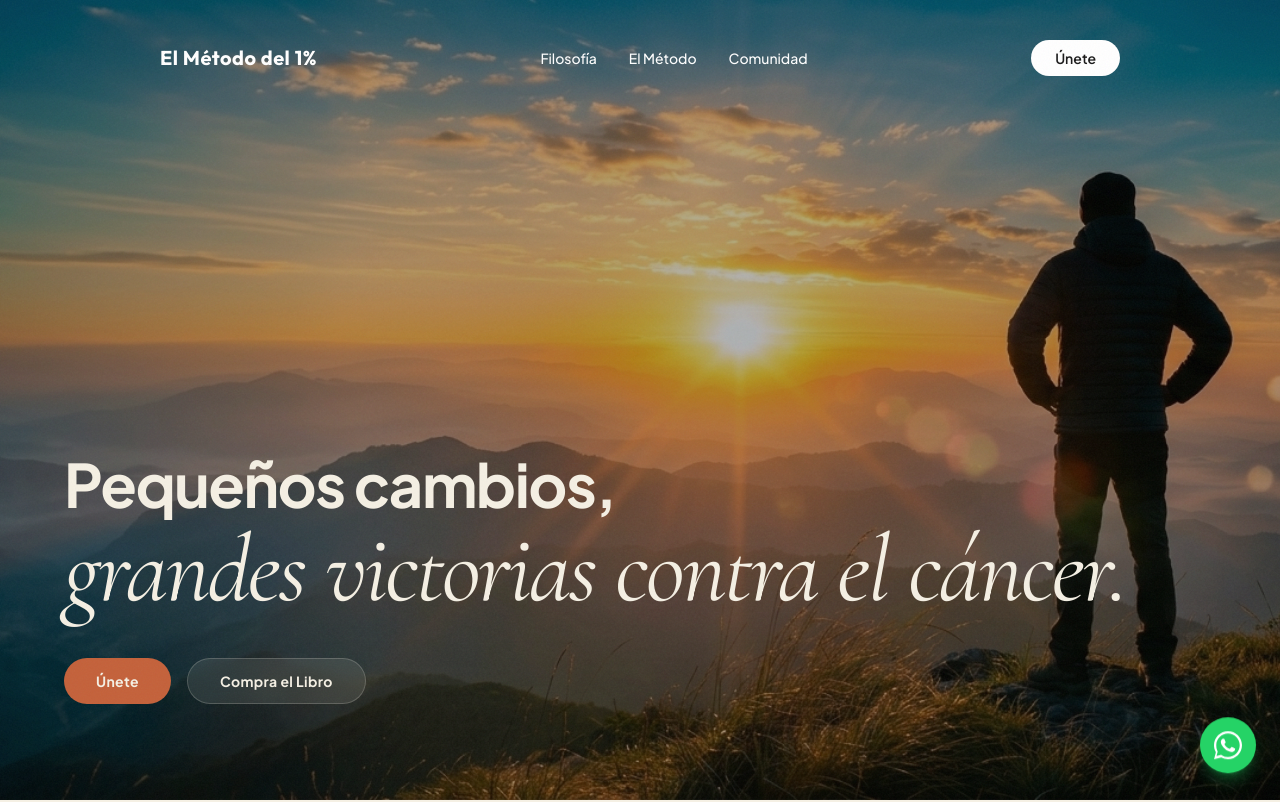
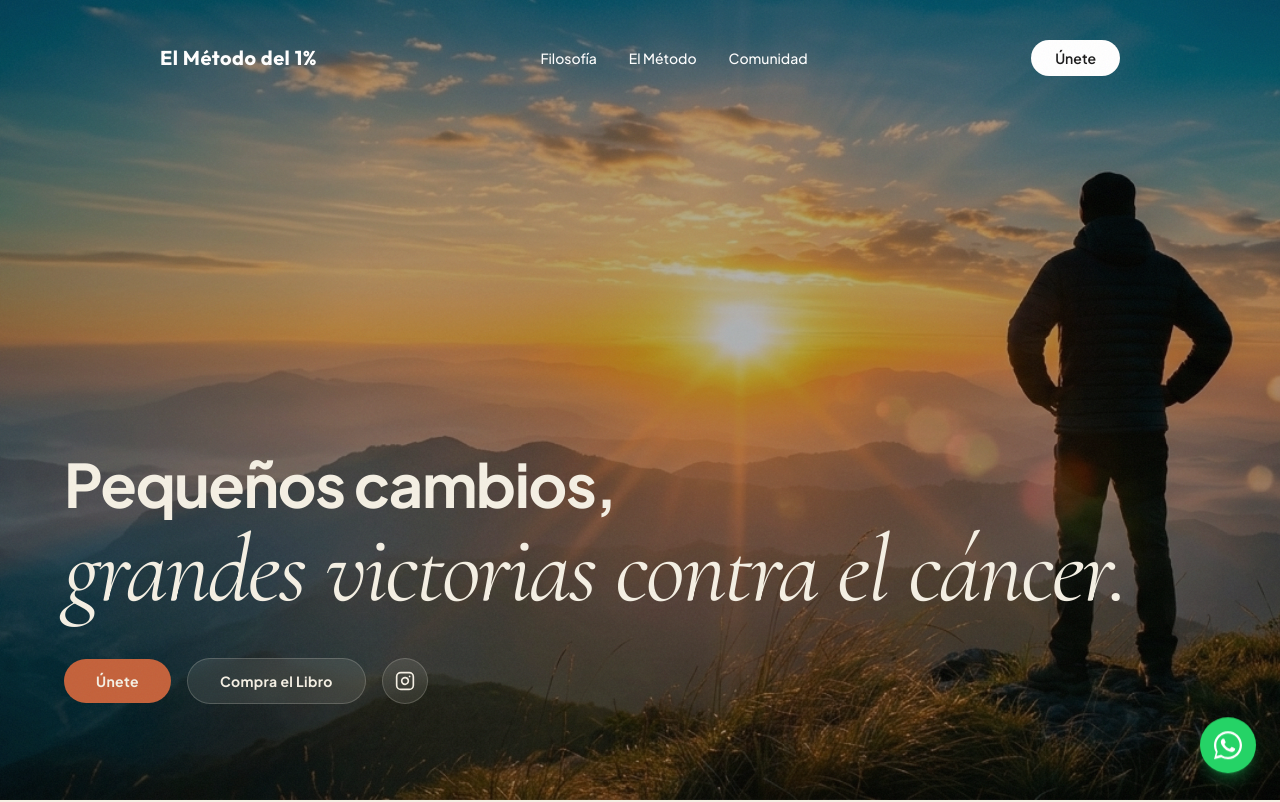
Before and after one commit to jcfiallos/WebUnoPorCien, a React (Vite) app: page / in a window 1280 px wide. Shown: the top 802 px of the page. Built offline with nearby package versions, Linux system fonts and the light colour scheme.

Commit message:
Agregar boton de Instagram en la seccion Hero

```diff
--- a/src/components/Hero.jsx
+++ b/src/components/Hero.jsx
@@ -1,5 +1,6 @@
 import React, { useEffect, useRef } from 'react';
 import { gsap } from 'gsap';
+import { Instagram } from 'lucide-react';
 import heroBg from '../assets/hero.png';
 
 const Hero = () => {
@@ -47,7 +48,7 @@ const Hero = () => {
         </h1>
 
 
-        <div className="hero-text flex gap-4 mt-4">
+        <div className="hero-text flex gap-4 mt-4 items-center">
           <button className="px-8 py-3 rounded-full bg-terracota text-mantequilla font-jakarta font-bold text-sm tracking-wide transition-transform hover:-translate-y-1 hover:shadow-xl hover:shadow-terracota/20">
             Únete
           </button>
@@ -59,6 +60,13 @@ const Hero = () => {
           >
             Compra el Libro
           </a>
+          <a
+            href="#"
+            className="p-3 rounded-full bg-mantequilla/10 backdrop-blur-sm border border-mantequilla/20 text-mantequilla transition-all hover:bg-mantequilla/20 flex items-center justify-center hover:-translate-y-1"
+            aria-label="Instagram"
+          >
+            <Instagram size={20} />
+          </a>
         </div>
 
       </div>
```
